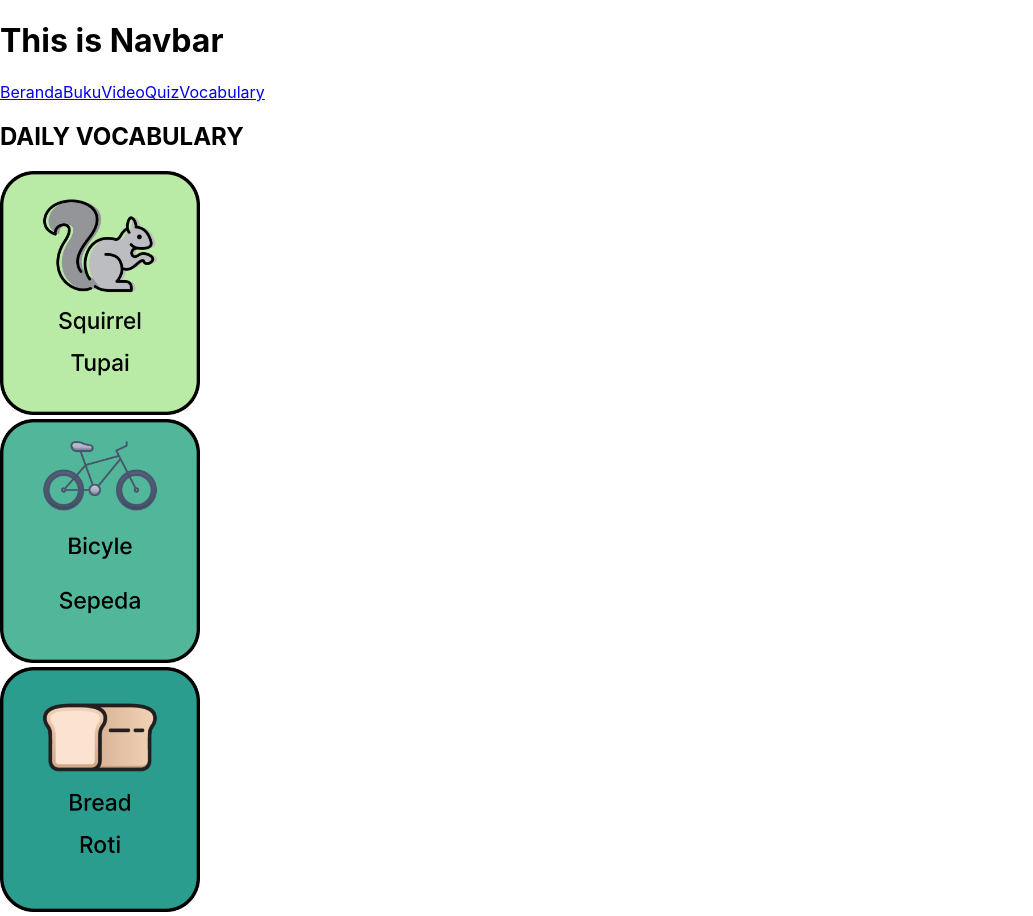
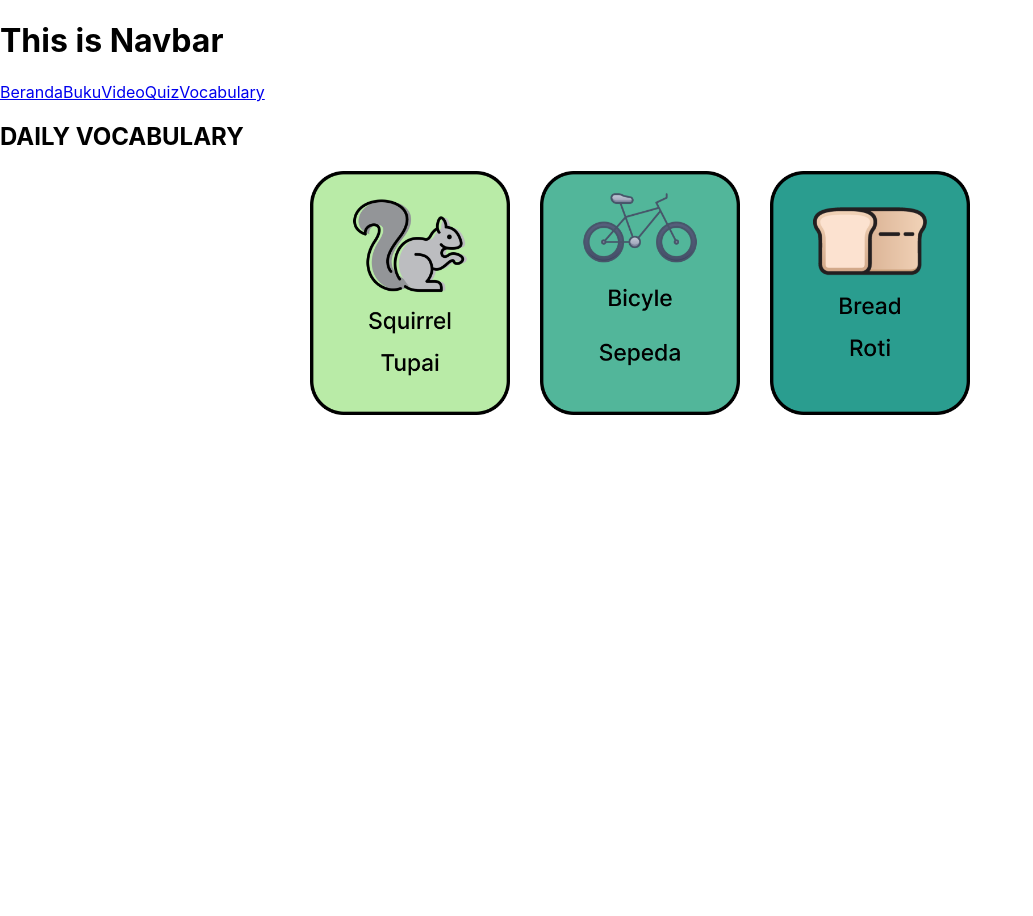
Before and after one commit to damaranshary/fe-ed4-capstone-project-gigih2.0, a React (Create React App) app: page /vocab in a window 1280 px wide. Shown: the whole page, without its empty margins (0-1033 px from the left). After the commit the page ends 800 px from the top, so only its background shows below. Built offline with nearby package versions, Linux system fonts and the light colour scheme.

Commit message:
update vocab page

```diff
--- a/src/pages/vocab/index.js
+++ b/src/pages/vocab/index.js
@@ -1,27 +1,32 @@
+import React from "react";
+import { Wrap, WrapItem, Center } from '@chakra-ui/react'
 import Animal from "../../imgstock/AN.png";
 import Vehicle from "../../imgstock/Vehicle.png";
 import Food from "../../imgstock/Food.png";
 
 const Vocab = () => {
     return (
-        <div className="vocab">
+        <div>
             <div className="vocabHeader">
                 <h2>DAILY VOCABULARY</h2>
             </div>
-            <div className="vocabContainer">
-                <div>
-                    <title>Animal</title>
-                    <img width= "200px" src={Animal} alt="Nothing To show"></img>
-                </div>
-                <div>
-                    <title>Vehicle</title>
-                    <img width= "200px" src={Vehicle} alt="Nothing To show"></img>
-                </div>
-                <div>
-                    <title>Food</title>
-                    <img width= "200px" src={Food} alt="Nothing To show"></img>
-                </div>
-            </div>
+            <Wrap spacing='30px' justify='center' className="vocab">
+                <WrapItem>
+                    <Center>
+                        <a href="#"><img width= "200px" src={Animal} alt="Nothing To show"></img></a>
+                    </Center>
+                </WrapItem>
+                <WrapItem>
+                    <Center>
+                        <a href="#"><img width= "200px" src={Vehicle} alt="Nothing To show"></img></a>
+                    </Center>
+                </WrapItem>
+                <WrapItem>
+                    <Center>
+                        <a href="#"><img width= "200px" src={Food} alt="Nothing To show"></img></a>
+                    </Center>
+                </WrapItem>
+            </Wrap>
         </div>
     )
 }
```
